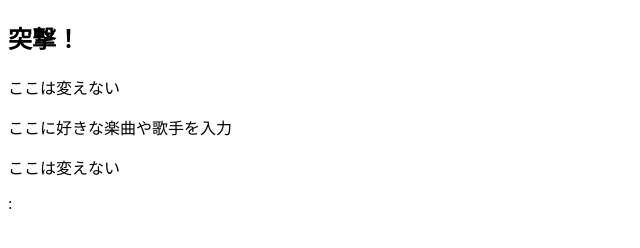
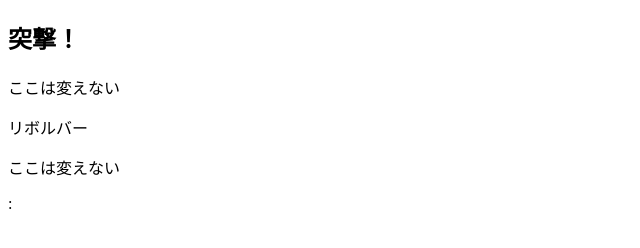
Before and after one commit to TaiseiWakuishi/testConflict, a plain HTML site: page index.html in a window 1280 px wide. Shown: the whole page, without its empty margins (0-640 px from the left). Drawn offline with Linux system fonts and the light colour scheme.

Commit message:
[modify]index.htmlの更新

```diff
--- a/index.html
+++ b/index.html
@@ -6,7 +6,7 @@
 <body>
 <h2> 突撃！ </h2>
 <p>ここは変えない</p>
-<p>ここに好きな楽曲や歌手を入力</p>
+<p>リボルバー</p>
 <p>ここは変えない</p>
 </body>
 </html>:
```
